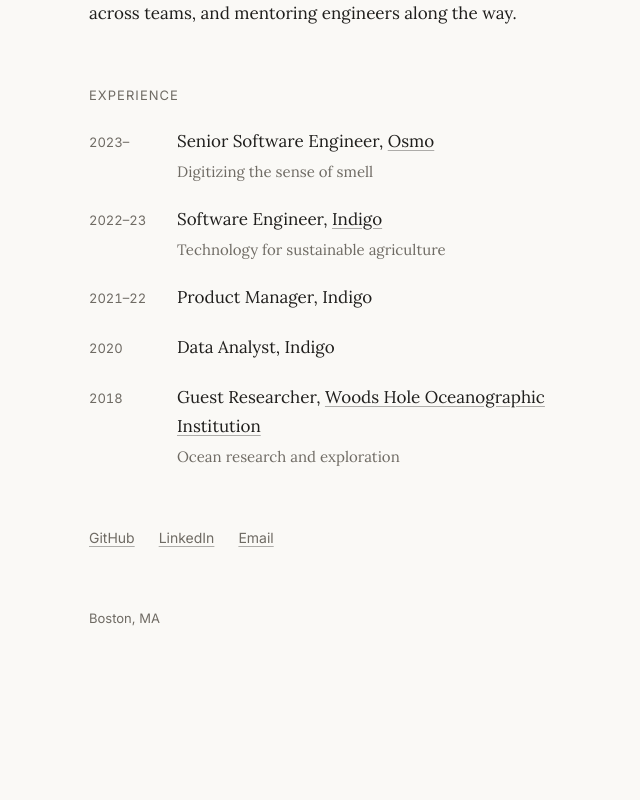
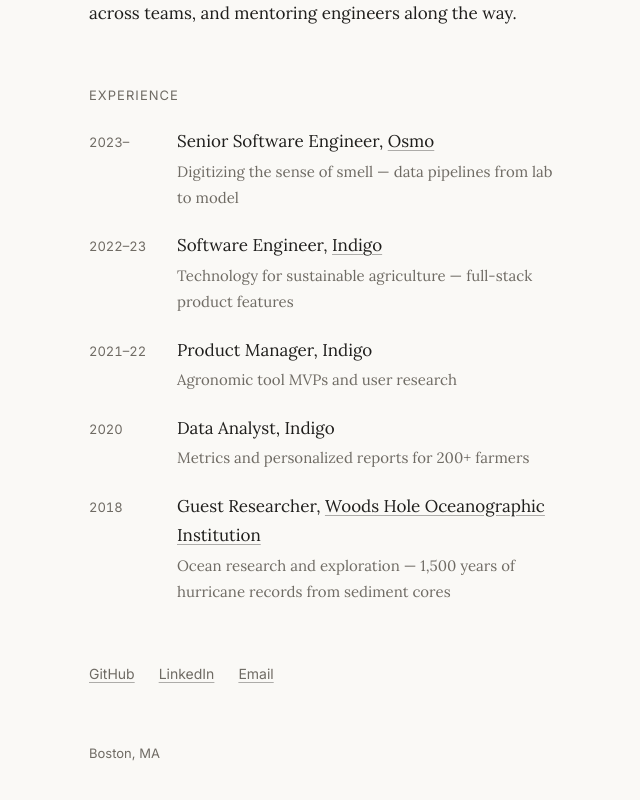
Before and after one commit to cdizon239/charmille, a React (Vite) app: page / in a window 1280 px wide. Shown: the part 588-1388 px from the top of the page, without its empty margins (311-951 px from the left). Before the commit the page ends 1298 px from the top, so only its background shows below. Built offline with nearby package versions, Linux system fonts and the light colour scheme.

Commit message:
Add role phrase to experience blurbs

```diff
--- a/src/App.tsx
+++ b/src/App.tsx
@@ -37,26 +37,36 @@
             <span className="dates">2023&ndash;</span>
             <div>
               <p>Senior Software Engineer, <a href="https://www.osmo.ai/">Osmo</a></p>
-              <p className="blurb">Digitizing the sense of smell</p>
+              <p className="blurb">
+                Digitizing the sense of smell &mdash; data pipelines from lab
+                to model
+              </p>
             </div>
           </li>
           <li>
             <span className="dates">2022&ndash;23</span>
             <div>
               <p>Software Engineer, <a href="https://www.indigoag.com/">Indigo</a></p>
-              <p className="blurb">Technology for sustainable agriculture</p>
+              <p className="blurb">
+                Technology for sustainable agriculture &mdash; full-stack
+                product features
+              </p>
             </div>
           </li>
           <li>
             <span className="dates">2021&ndash;22</span>
             <div>
               <p>Product Manager, Indigo</p>
+              <p className="blurb">Agronomic tool MVPs and user research</p>
             </div>
           </li>
           <li>
             <span className="dates">2020</span>
             <div>
               <p>Data Analyst, Indigo</p>
+              <p className="blurb">
+                Metrics and personalized reports for 200+ farmers
+              </p>
             </div>
           </li>
           <li>
@@ -66,7 +76,10 @@
                 Guest Researcher,{' '}
                 <a href="https://www.whoi.edu/">Woods Hole Oceanographic Institution</a>
               </p>
-              <p className="blurb">Ocean research and exploration</p>
+              <p className="blurb">
+                Ocean research and exploration &mdash; 1,500 years of
+                hurricane records from sediment cores
+              </p>
             </div>
           </li>
         </ul>
```
